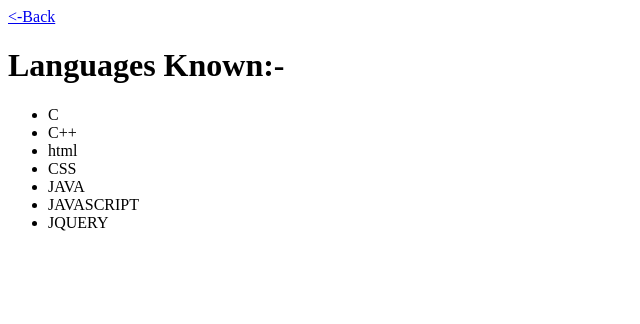
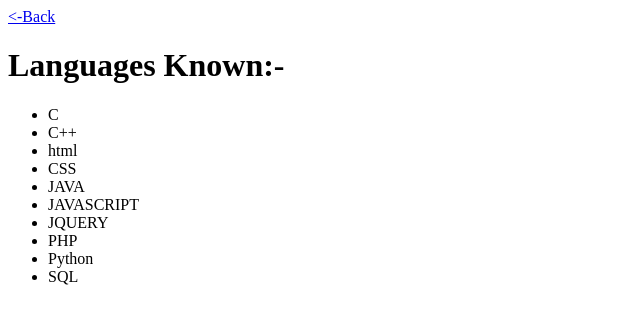
Before and after one commit to austin316dsouza/portfolio, a plain HTML site: page knowledge.html in a window 1280 px wide. Shown: the whole page, without its empty margins (0-640 px from the left). Drawn offline with Linux system fonts and the light colour scheme.

Commit message:
Update knowledge.html

```diff
--- a/knowledge.html
+++ b/knowledge.html
@@ -17,6 +17,9 @@
         <li>JAVA</li>
         <li>JAVASCRIPT</li>
         <li>JQUERY</li>
+        <li>PHP</li>
+        <li>Python</li>
+        <li>SQL</li>
     </ul>
 </body>
 </html>
```
